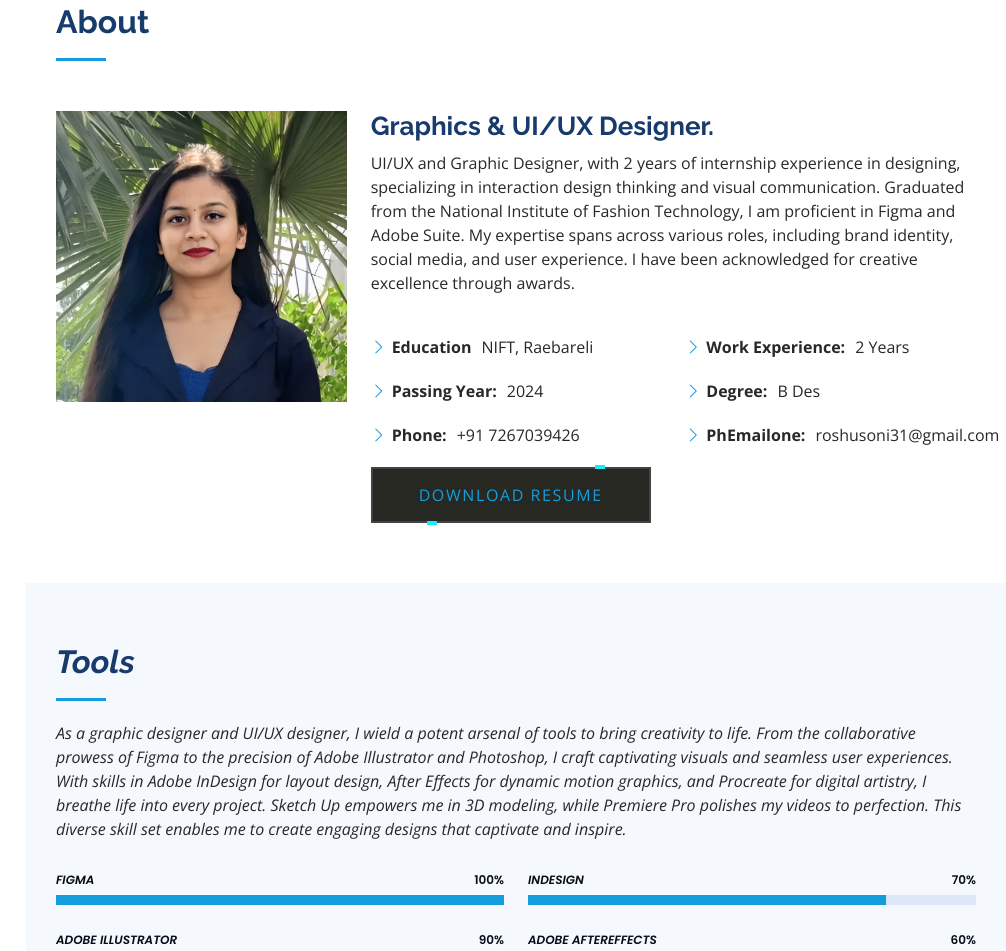
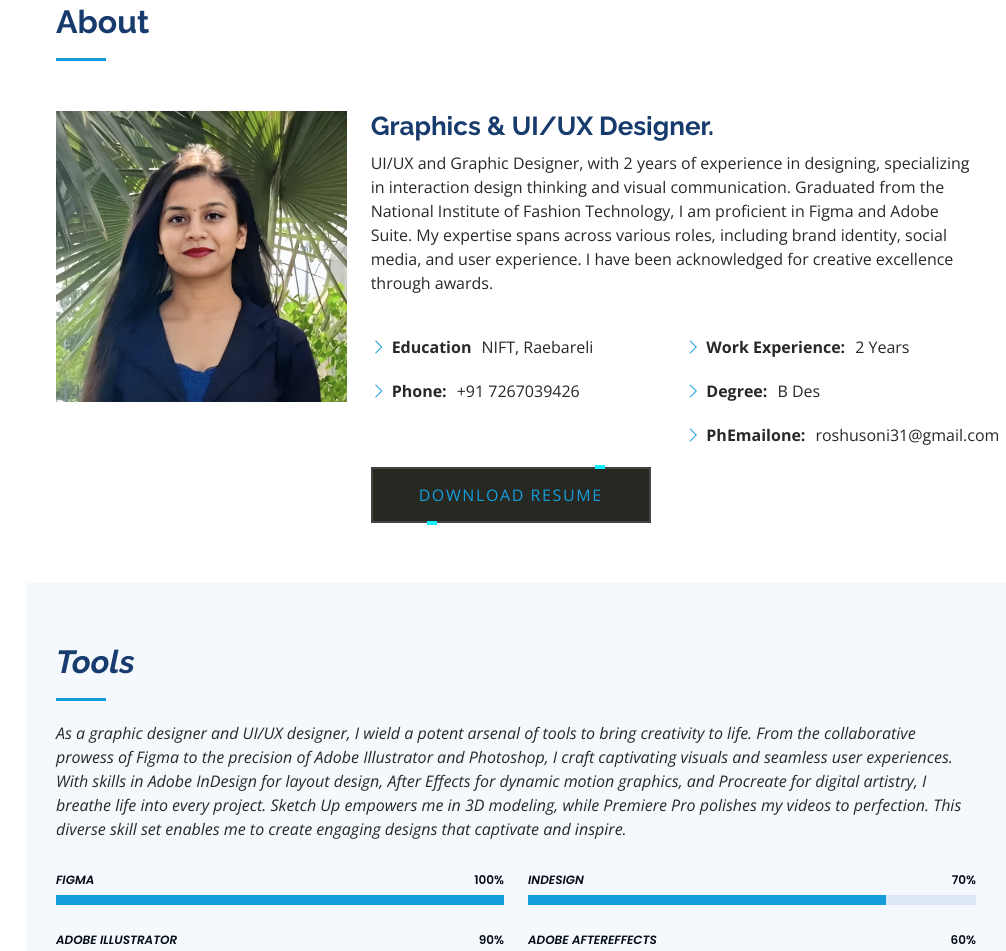
Before and after one commit to roshnisoniportfolio/me, a plain HTML site: page index.html in a window 1280 px wide. Shown: the part 857-1808 px from the top of the page, without its empty margins (274-1280 px from the left). Drawn offline with nearby package versions, Linux system fonts and the light colour scheme.

Commit message:
content fixes

```diff
--- a/index.html
+++ b/index.html
@@ -92,14 +92,13 @@
           <div class="col-lg-8 pt-4 pt-lg-0 content" data-aos="fade-left">
             <h3>Graphics &amp; UI/UX Designer.</h3>
             <p>
-              UI/UX and Graphic Designer, with 2 years of internship experience in designing, specializing in interaction design thinking and visual communication. Graduated from the National Institute of Fashion Technology, I am proficient in Figma and Adobe Suite. My expertise spans across various roles, including brand identity, social media, and user experience. I have been acknowledged for creative excellence through awards.
+              UI/UX and Graphic Designer, with 2 years of experience in designing, specializing in interaction design thinking and visual communication. Graduated from the National Institute of Fashion Technology, I am proficient in Figma and Adobe Suite. My expertise spans across various roles, including brand identity, social media, and user experience. I have been acknowledged for creative excellence through awards.
             </p>
             <br>
             <div class="row">
               <div class="col-lg-6">
                 <ul>
                   <li><i class="bi bi-chevron-right"></i> <strong>Education</strong> <span>NIFT, Raebareli</span></li>
-                  <li><i class="bi bi-chevron-right"></i> <strong>Passing Year:</strong>2024</li>
                   <li><i class="bi bi-chevron-right"></i> <strong>Phone:</strong> <span>+91 7267039426</span></li>
                 </ul>
               </div>
```
